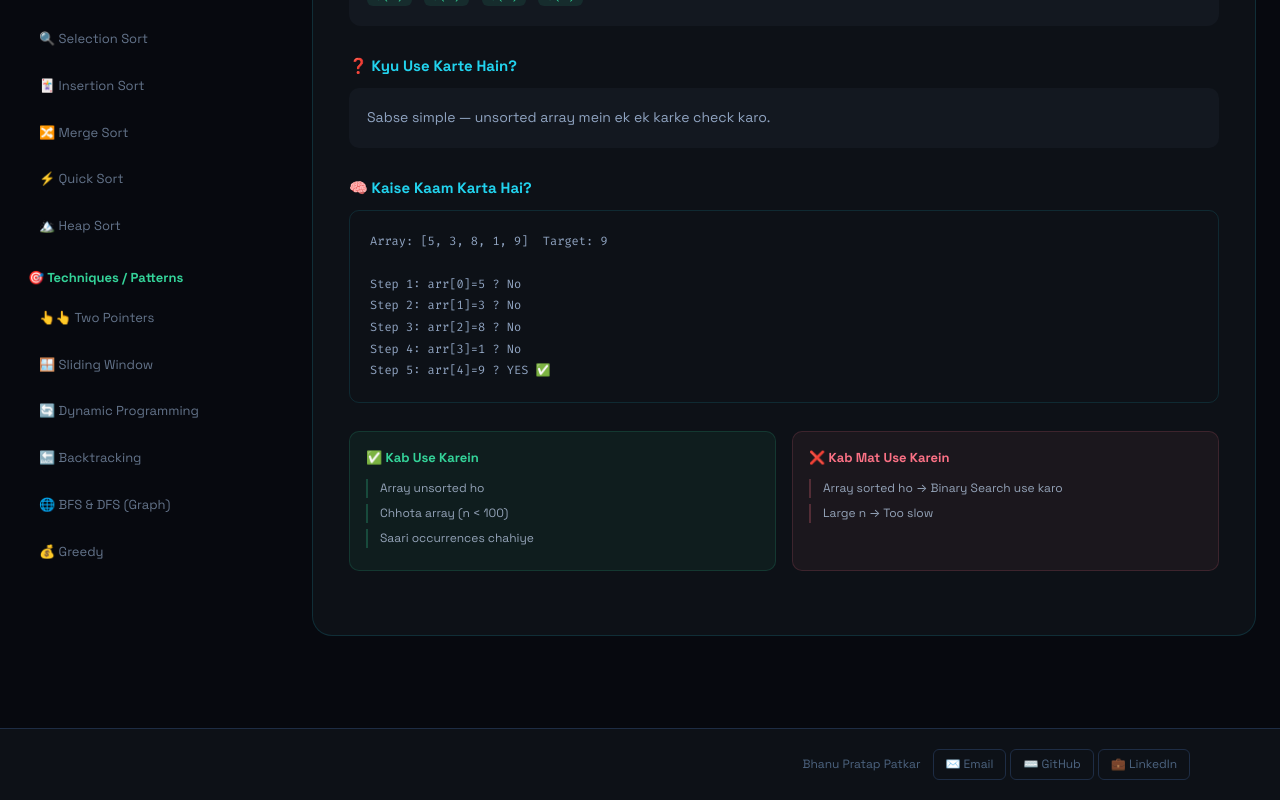
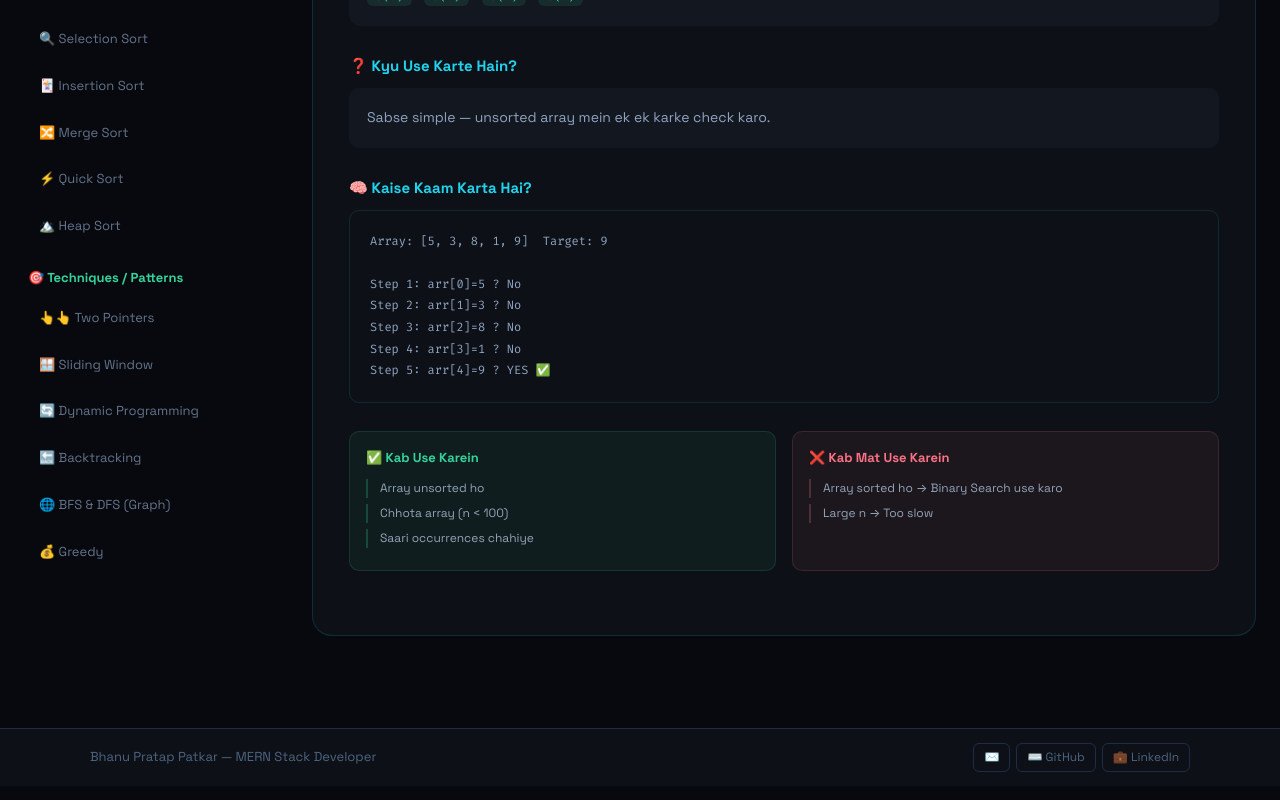
Before and after one commit to Bppatkar/MyDSAMastery, a Next.js app: page /algorithms in a window 1280 px wide. Shown: the part 284-1084 px from the top of the page. Built offline with nearby package versions, Linux system fonts and the light colour scheme.

Commit message:
changes in footer

```diff
--- a/components/Footer.jsx
+++ b/components/Footer.jsx
@@ -1,11 +1,10 @@
 "use client";
-
 export default function Footer() {
   return (
     <footer style={{
       background: "var(--bg-card)",
       borderTop: "1px solid var(--border)",
-      padding: "20px 24px",
+      padding: "14px 24px",
       marginTop: "60px",
     }}>
       <div style={{
@@ -15,28 +14,16 @@ export default function Footer() {
         alignItems: "center",
         justifyContent: "space-between",
         flexWrap: "wrap",
-        gap: "12px",
+        gap: "10px",
       }}>
-
-        <span style={{
-          fontSize: "14px",
-          fontWeight: 700,
-          background: "linear-gradient(135deg, var(--accent-cyan), var(--accent-violet))",
-          WebkitBackgroundClip: "text",
-          WebkitTextFillColor: "transparent",
-        }}>
-          🧠 AlgoMitra
+        <span style={{ fontSize: "13px", color: "var(--text-3)" }}>
+          Bhanu Pratap Patkar — MERN Stack Developer
         </span>
-
-        <div style={{ display: "flex", gap: "4px", alignItems: "center", flexWrap: "wrap" }}>
-          <span style={{ fontSize: "12px", color: "var(--text-3)", marginRight: "8px" }}>
-            Bhanu Pratap Patkar
-          </span>
-
+        <div style={{ display: "flex", gap: "6px" }}>
           {[
-            { href: "mailto:bhanupratappatkar777@gmail.com", label: "✉️ Email" },
-            { href: "https://github.com/Bppatkar", label: "⌨️ GitHub" },
-            { href: "https://www.linkedin.com/in/bhanu-pratap-patkar/", label: "💼 LinkedIn" },
+            { href:"mailto:bhanupratappatkar777@gmail.com", label:"✉️" },
+            { href:"https://github.com/Bppatkar",           label:"⌨️ GitHub" },
+            { href:"https://www.linkedin.com/in/bhanu-pratap-patkar/", label:"💼 LinkedIn" },
           ].map(({ href, label }) => (
             <a
               key={href}
@@ -44,18 +31,17 @@ export default function Footer() {
               target="_blank"
               rel="noopener noreferrer"
               style={{
-                padding: "5px 12px",
+                padding: "4px 10px",
                 borderRadius: "6px",
                 fontSize: "12px",
                 color: "var(--text-3)",
                 textDecoration: "none",
                 border: "1px solid var(--border)",
-                background: "var(--bg-elevated)",
                 transition: "color 0.15s, border-color 0.15s",
               }}
               onMouseEnter={e => {
-                e.currentTarget.style.color = "var(--accent-cyan)";
-                e.currentTarget.style.borderColor = "var(--accent-cyan)";
+                e.currentTarget.style.color = "var(--cyan)";
+                e.currentTarget.style.borderColor = "var(--cyan)";
               }}
               onMouseLeave={e => {
                 e.currentTarget.style.color = "var(--text-3)";
@@ -66,7 +52,6 @@ export default function Footer() {
             </a>
           ))}
         </div>
-
       </div>
     </footer>
   );
```
